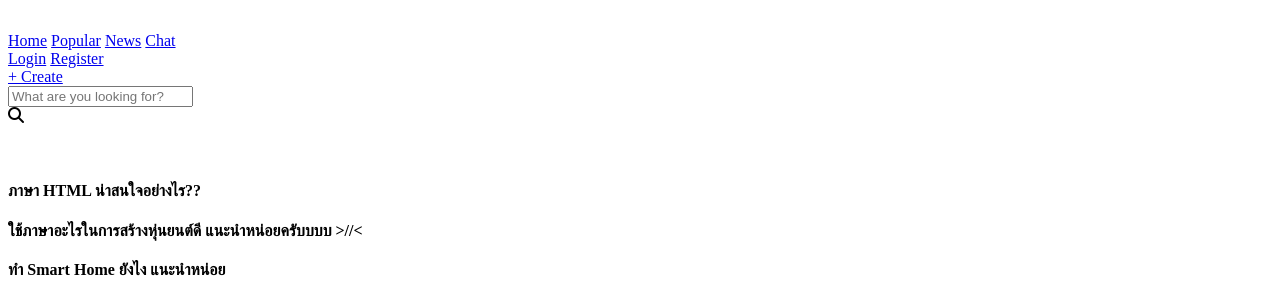
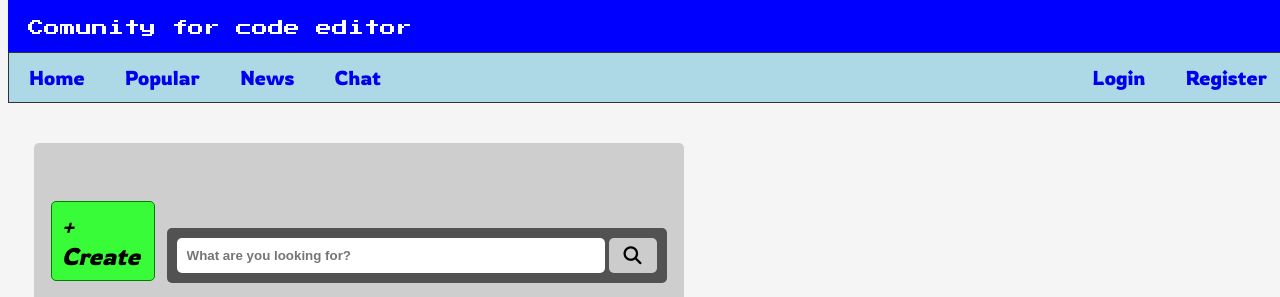
Before and after one commit to Petchy112/HTML_101, a plain HTML site: page Public/Index.html in a window 1280 px wide. Shown: the part 116-413 px from the top of the page. Drawn offline with Linux system fonts and the light colour scheme.

Commit message:
Update Index.html

```diff
--- a/Public/Index.html
+++ b/Public/Index.html
@@ -7,7 +7,7 @@
   <title>CODEIDEA Test01</title>
   <link href="https://fonts.googleapis.com/css2?family=Press+Start+2P&display=swap" rel="stylesheet">
   <link href="https://fonts.googleapis.com/css2?family=Rowdies&display=swap" rel="stylesheet">
-  <link rel="stylesheet" href="style.css">
+  <link rel="stylesheet" href="cssstyle.css">
   <script src="https://kit.fontawesome.com/9ceb9c32fd.js" crossorigin="anonymous"></script>
   <link href="https://github.com/Petchy112/HTML_101.git">
 </head>
```
